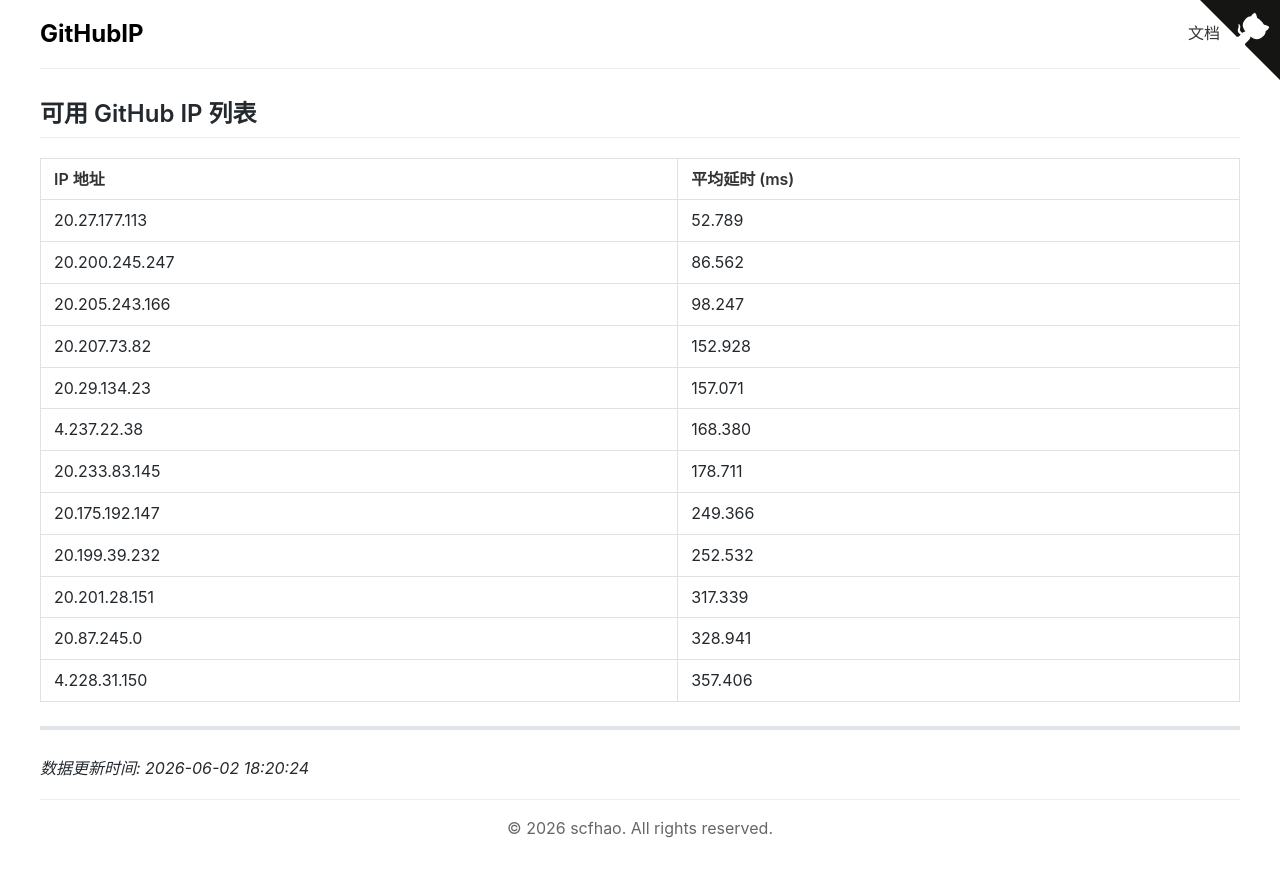
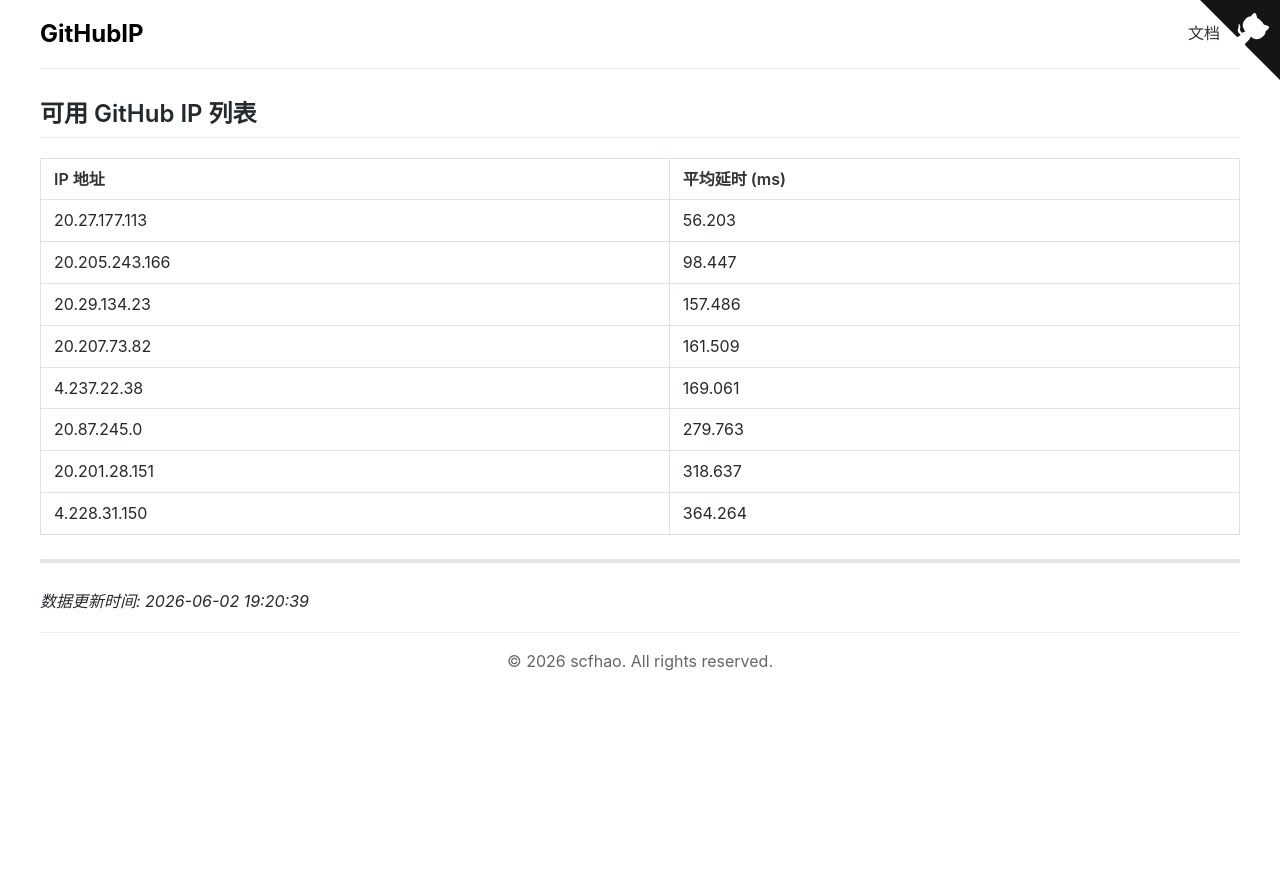
Before and after one commit to scfhao/GitHubIP, a Jekyll site: the page built from index.md, in a window 1280 px wide. Shown: the top 877 px of the page. Built offline with Jekyll 4.4.1, drawn with Linux system fonts in a browser that asks for light colours.

Commit message:
自动脚本执行 - 2026-06-02 19:20:39

```diff
--- a/index.md
+++ b/index.md
@@ -1,26 +1,22 @@
 ---
 layout: home
 title: GitHub IP 列表
-date: 2026-06-02 18:20:24
+date: 2026-06-02 19:20:39
 ---
 
 ## 可用 GitHub IP 列表
 
 | IP 地址 | 平均延时 (ms) |
 |---------|--------------|
-| 20.27.177.113 | 52.789 |
-| 20.200.245.247 | 86.562 |
-| 20.205.243.166 | 98.247 |
-| 20.207.73.82 | 152.928 |
-| 20.29.134.23 | 157.071 |
-| 4.237.22.38 | 168.380 |
-| 20.233.83.145 | 178.711 |
-| 20.175.192.147 | 249.366 |
-| 20.199.39.232 | 252.532 |
-| 20.201.28.151 | 317.339 |
-| 20.87.245.0 | 328.941 |
-| 4.228.31.150 | 357.406 |
+| 20.27.177.113 | 56.203 |
+| 20.205.243.166 | 98.447 |
+| 20.29.134.23 | 157.486 |
+| 20.207.73.82 | 161.509 |
+| 4.237.22.38 | 169.061 |
+| 20.87.245.0 | 279.763 |
+| 20.201.28.151 | 318.637 |
+| 4.228.31.150 | 364.264 |
 
 ---
 
-*数据更新时间: 2026-06-02 18:20:24*
+*数据更新时间: 2026-06-02 19:20:39*
```
